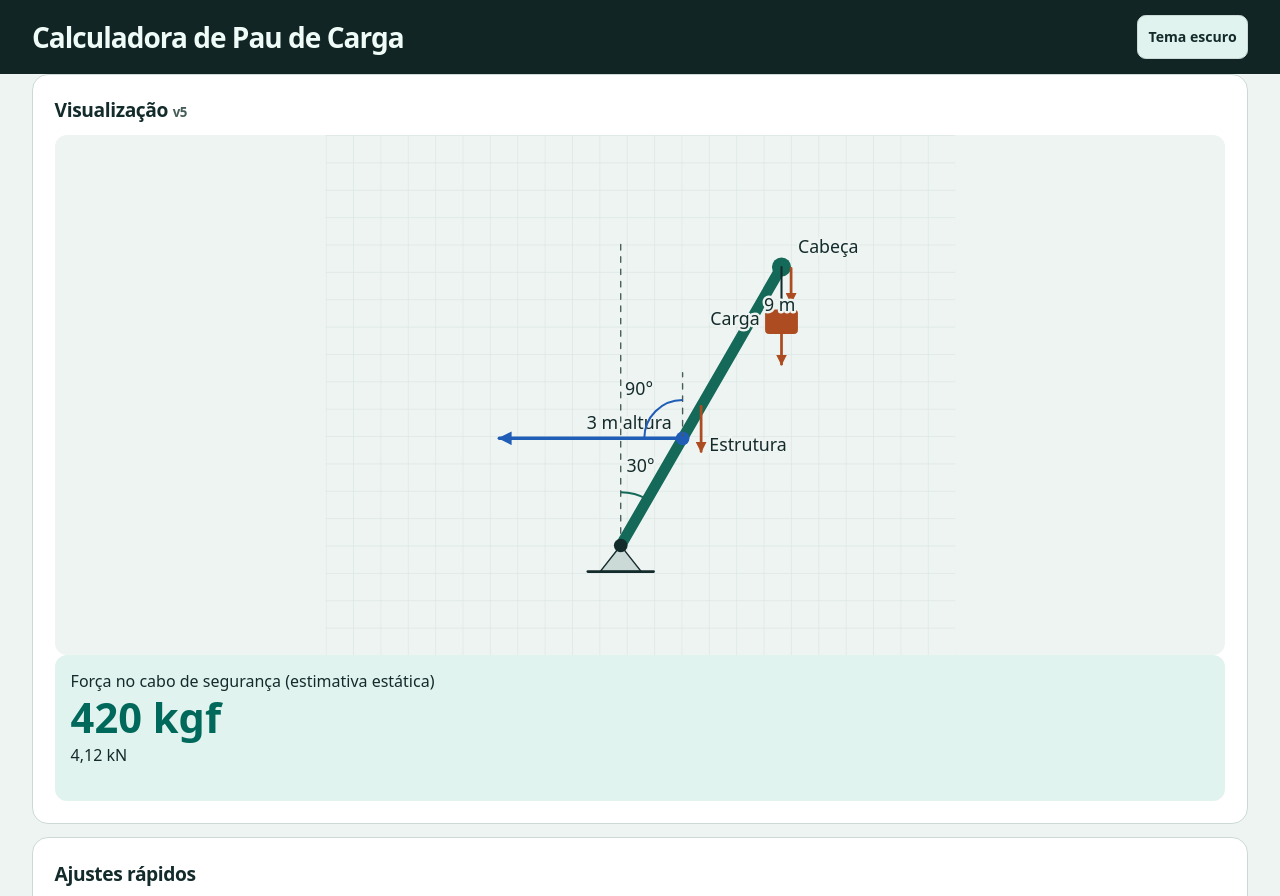
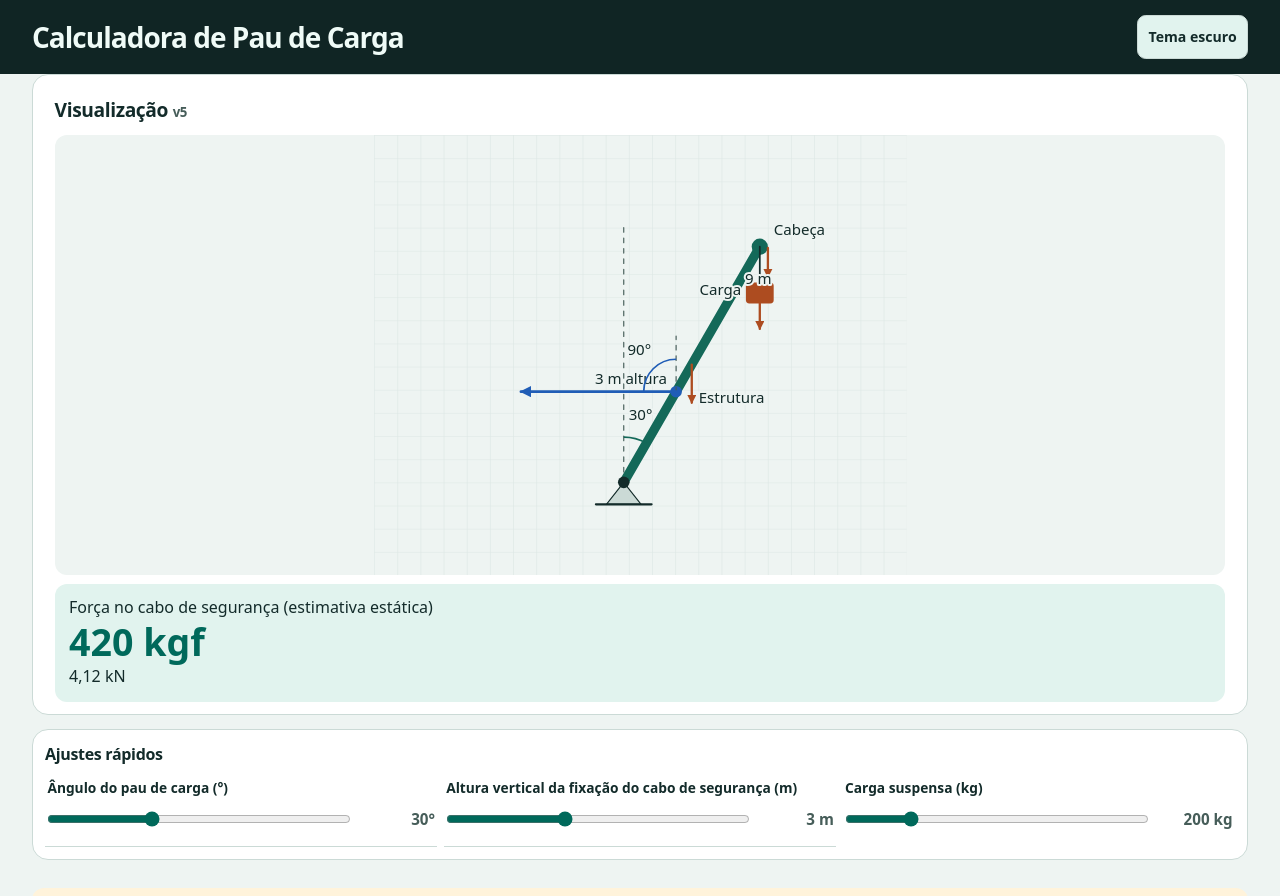
Before and after one commit to raymagalhaes/calculadora-pau-de-carga, a plain HTML site: page index.html in a window 1280 px wide. Shown: the top 896 px of the page. Drawn offline with Linux system fonts and the light colour scheme.

Commit message:
Compacta visualização: força no cabo e sliders sem campos grandes

```diff
--- a/style.css
+++ b/style.css
@@ -72,3 +72,21 @@ th:last-child, td:last-child { text-align: right; }
 .quick-number input { flex: 1; min-width: 0; }
 .quick-number output { min-width: 4.5rem; text-align: right; font-weight: 700; font-variant-numeric: tabular-nums; }
 .quick-item input[type="range"] { width: 100%; margin: .65rem 0; min-height: 2.25rem; }
+
+/* v5: somente desenho, força e sliders na área prioritária. */
+.visual { padding-bottom: .75rem; }
+.visual #diagram { max-height: min(55vh, 28rem); }
+.visual #visual-angles, .visual #diagram-note, .visual .legend { display: none; }
+.primary-tension { margin-top: .55rem; padding: .65rem .9rem; }
+.primary-tension strong { font-size: clamp(1.6rem, 7vw, 2.35rem); }
+.primary-tension p { margin: .25rem 0 0; }
+.quick-controls { padding: .75rem; }
+.quick-controls h2 { margin-bottom: .4rem; font-size: 1rem; }
+.quick-grid { gap: .4rem; }
+.quick-item { padding: .4rem .15rem; border: 0; border-bottom: 1px solid var(--line); border-radius: 0; }
+.quick-item:last-child { border-bottom: 0; }
+.quick-item > label { min-height: 0; font-size: .86rem; }
+.slider-line { display: flex; align-items: center; gap: .75rem; }
+.slider-line input[type="range"] { flex: 1; width: auto; min-width: 0; margin: .15rem 0; }
+.slider-line output { min-width: 4.5rem; text-align: right; font-size: .95rem; font-weight: 700; font-variant-numeric: tabular-nums; }
+@media (max-width: 859px) { .quick-grid { grid-template-columns: 1fr; } }
```
